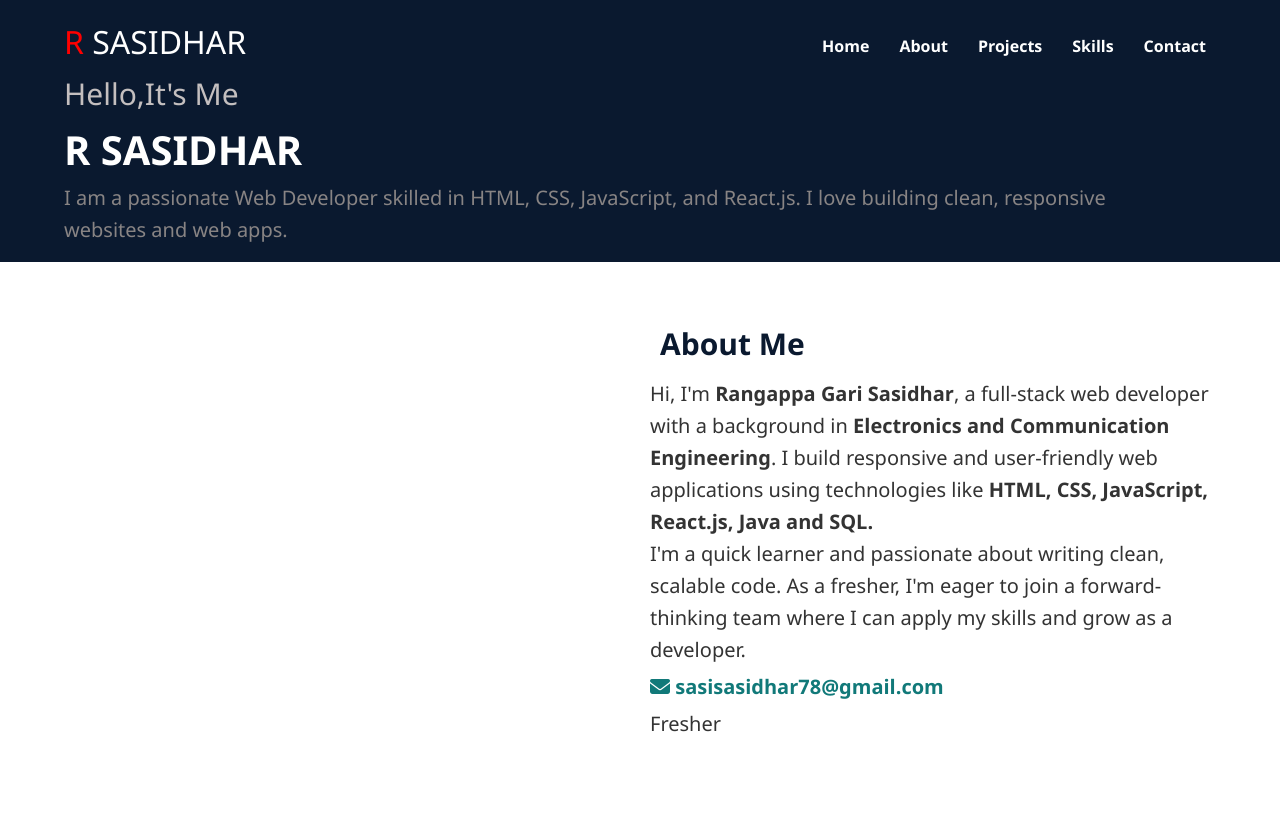
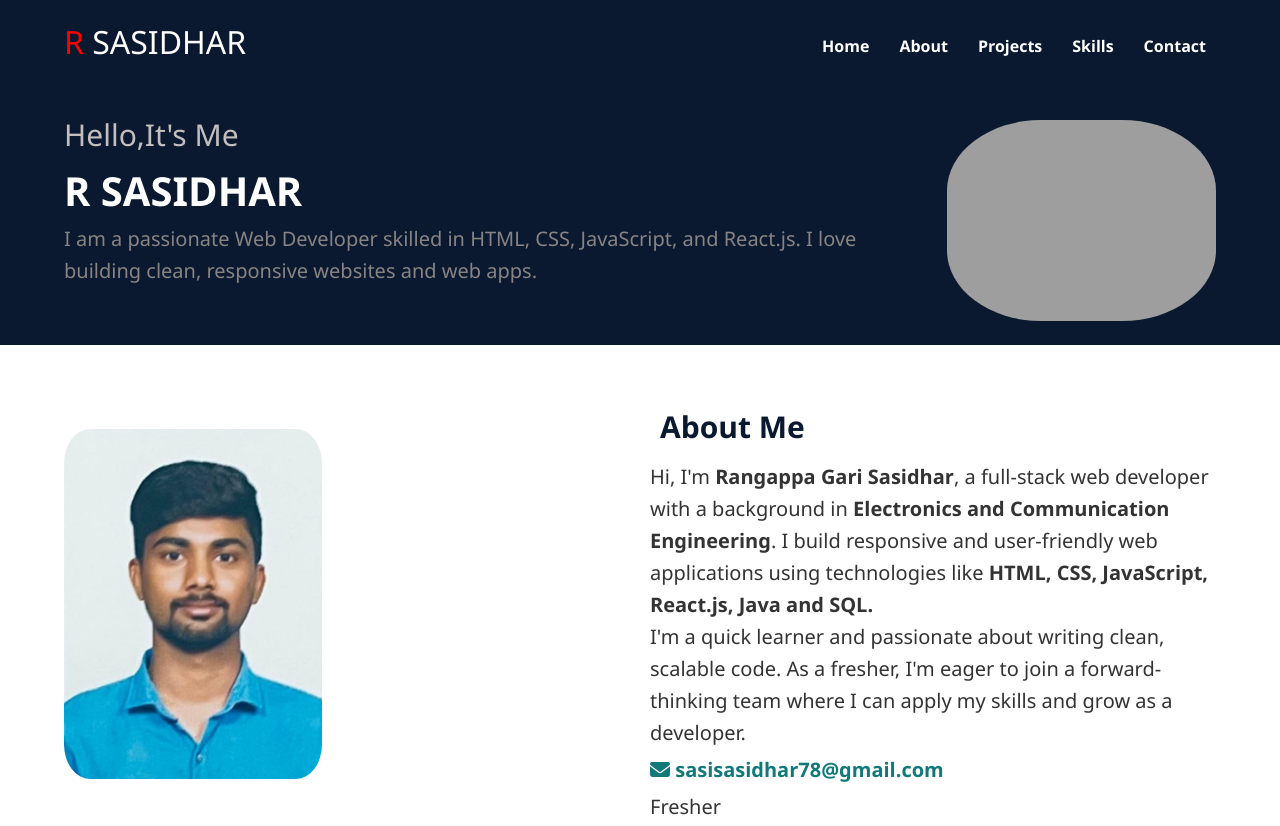
Before and after one commit to Sasidhar4767/-R_Sasidhar_portfolios, a plain HTML site: page index.html in a window 1280 px wide. Shown: the top 826 px of the page. Drawn offline with Linux system fonts and the light colour scheme; the site is published under a folder, as on GitHub Pages, so addresses that start at the root find nothing.

Commit message:
Added images

```diff
--- a/index.html
+++ b/index.html
@@ -33,7 +33,7 @@
 
         </div>
         <div id="bannerImg">
-          <img src="/Polish_20240401_184058787.jpg" alt="">
+          <img src="Polish_20240401_184058787.jpg" alt="">
         </div>
 
       </div>
@@ -41,7 +41,7 @@
 
     <section id="about" class="section">
       <div id="aboutImg" class="aboutMe">
-        <img src="/Sasi_Photo.jpg" alt="">
+        <img src="Sasi_Photo.jpg" alt="">
       </div>
       <div id="aboutText" class="aboutMe">
         <h2>About Me</h2>
```
